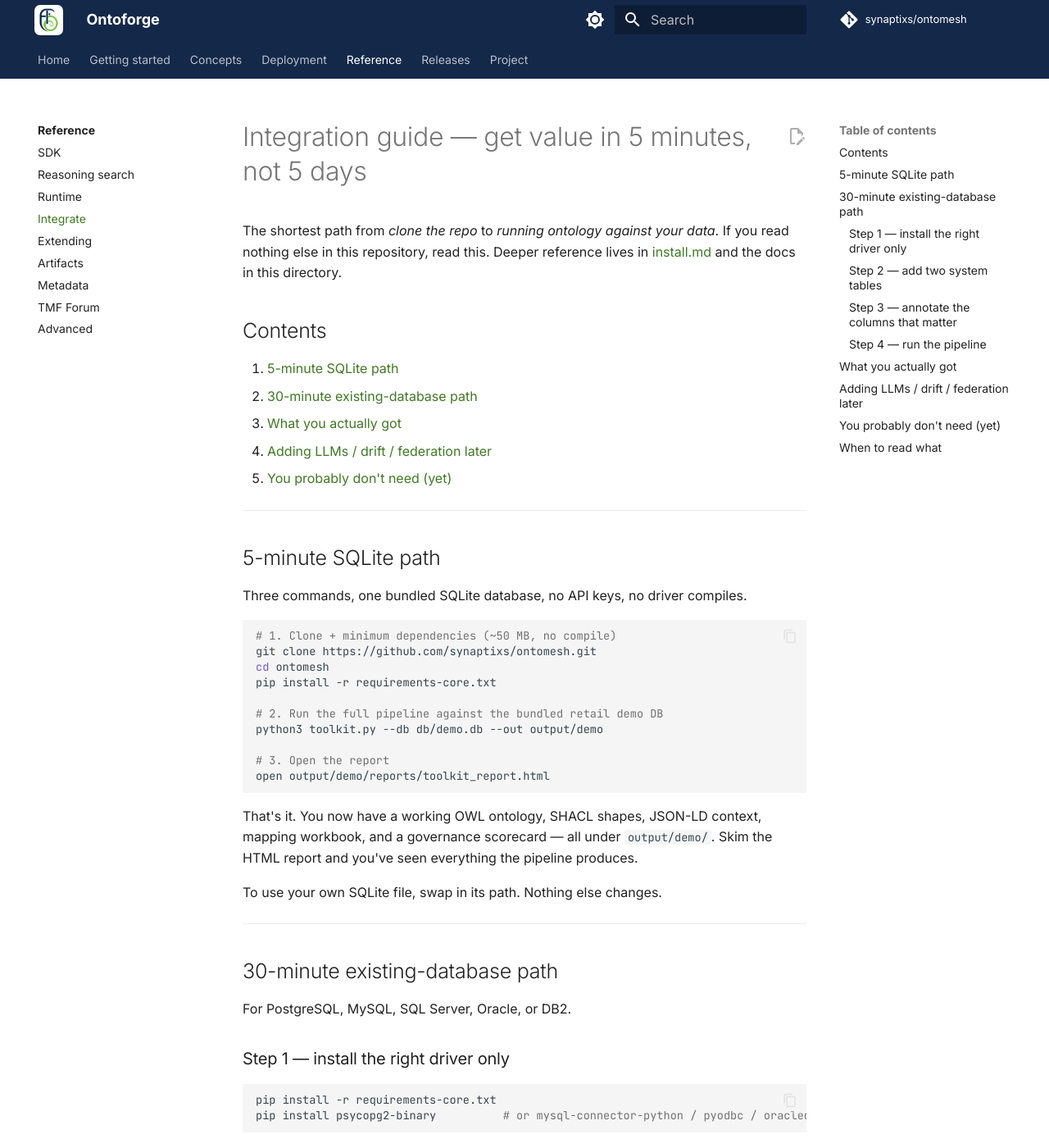
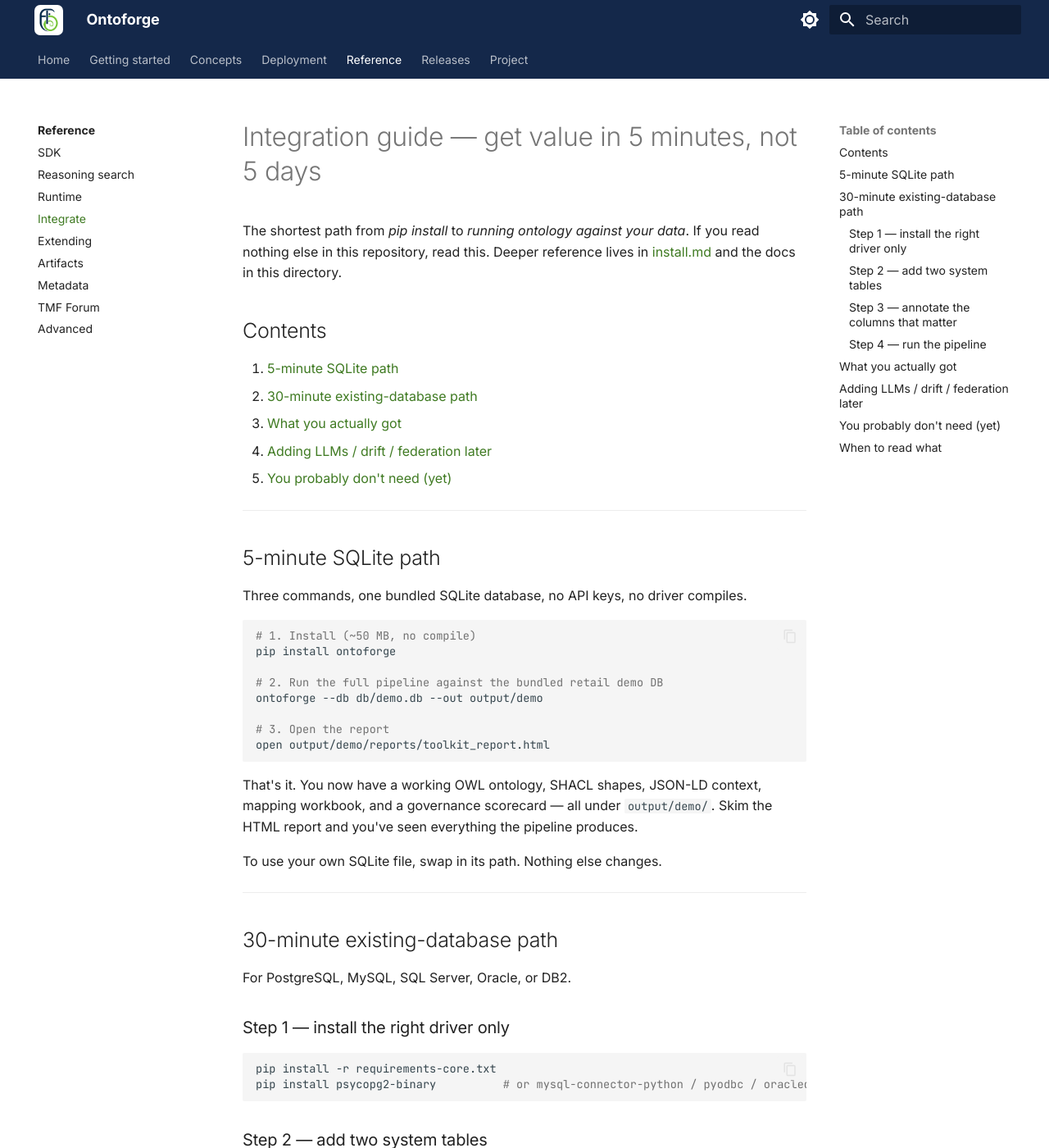
Before and after one commit to synaptixs/ontomesh, an MkDocs documentation site: the page built from docs/integrate.md, in a window 1280 px wide and 1400 px high. Shown: the whole window at 82% size. Built offline with MkDocs 1.6.1 and Material for MkDocs 9.7.7, drawn with Linux system fonts in a browser that asks for light colours; comment, search, counter and statistics services are not loaded; the version menu is left out.

Commit message:
docs: remove GitHub/git-clone from UI in favor of pip + Docker
We distribute via PyPI (ontoforge) and the published ghcr.io/synaptixs/ontomesh
image, so the product surface no longer points users at a git checkout.

- Live landing + docs-site index: drop 'View on GitHub' / GitHub nav, swap
  git-clone install for pip install 'ontoforge[wizard]' (+ Docker).
- mkdocs.yml: remove header repo button, GitHub social icon, and Project>GitHub
  nav entry (keep Container/Discussions/Issues + Docker icon).
- install.md / integrate.md / compose.md: pip + Docker install paths
  (compose curls compose.yml instead of cloning).
- Design mockups (landing-a/b + README): drop GitHub from nav/footer.
- Tests updated to assert pip/Docker present and git clone/github.com absent.

Dev docs intentionally kept: CONTRIBUTING clone, getting-started 'From source'
contributor section, SECURITY advisories, CHANGELOG, and infodrift git+VCS dep.

Co-Authored-By: Claude Opus 4.8 <noreply@anthropic.com>

````diff
--- a/docs/integrate.md
+++ b/docs/integrate.md
@@ -1,6 +1,6 @@
 # Integration guide — get value in 5 minutes, not 5 days
 
-The shortest path from *clone the repo* to *running ontology against your data*. If you read nothing else in this repository, read this. Deeper reference lives in [install.md](../install.md) and the docs in this directory.
+The shortest path from *pip install* to *running ontology against your data*. If you read nothing else in this repository, read this. Deeper reference lives in [install.md](../install.md) and the docs in this directory.
 
 ## Contents
 
@@ -17,13 +17,11 @@ The shortest path from *clone the repo* to *running ontology against your data*.
 Three commands, one bundled SQLite database, no API keys, no driver compiles.
 
 ```bash
-# 1. Clone + minimum dependencies (~50 MB, no compile)
-git clone https://github.com/synaptixs/ontomesh.git
-cd ontomesh
-pip install -r requirements-core.txt
+# 1. Install (~50 MB, no compile)
+pip install ontoforge
 
 # 2. Run the full pipeline against the bundled retail demo DB
-python3 toolkit.py --db db/demo.db --out output/demo
+ontoforge --db db/demo.db --out output/demo
 
 # 3. Open the report
 open output/demo/reports/toolkit_report.html
--- a/mkdocs.yml
+++ b/mkdocs.yml
@@ -17,9 +17,6 @@ site_description: The ontology mesh for GraphRAG — mine ontologies from logs,
 site_author:      Synaptixs
 copyright:        Apache-2.0 · &copy; Synaptixs
 
-repo_name:        synaptixs/ontomesh
-repo_url:         https://github.com/synaptixs/ontomesh
-edit_uri:         edit/develop/docs/
 
 # Source: all Markdown lives under docs/.  The site is generated into ./site
 # (gitignored).
@@ -103,8 +100,6 @@ plugins:
 
 extra:
   social:
-    - icon: fontawesome/brands/github
-      link: https://github.com/synaptixs/ontomesh
     - icon: fontawesome/brands/docker
       link: https://github.com/synaptixs/ontomesh/pkgs/container/ontomesh
   version:
@@ -145,7 +140,6 @@ nav:
   - Releases:
       - Release notes: release-notes.md
   - Project:
-      - GitHub:        https://github.com/synaptixs/ontomesh
       - Container:     https://github.com/synaptixs/ontomesh/pkgs/container/ontomesh
       - Discussions:   https://github.com/synaptixs/ontomesh/discussions
       - Issues:        https://github.com/synaptixs/ontomesh/issues
````
Also changed, not shown: design/mockups/README.md (+1 -1 lines), docs/deployment/compose.md (+1 -2 lines), docs/index.md (+3 -4 lines), install.md (+8 -4 lines), 5 other files.
